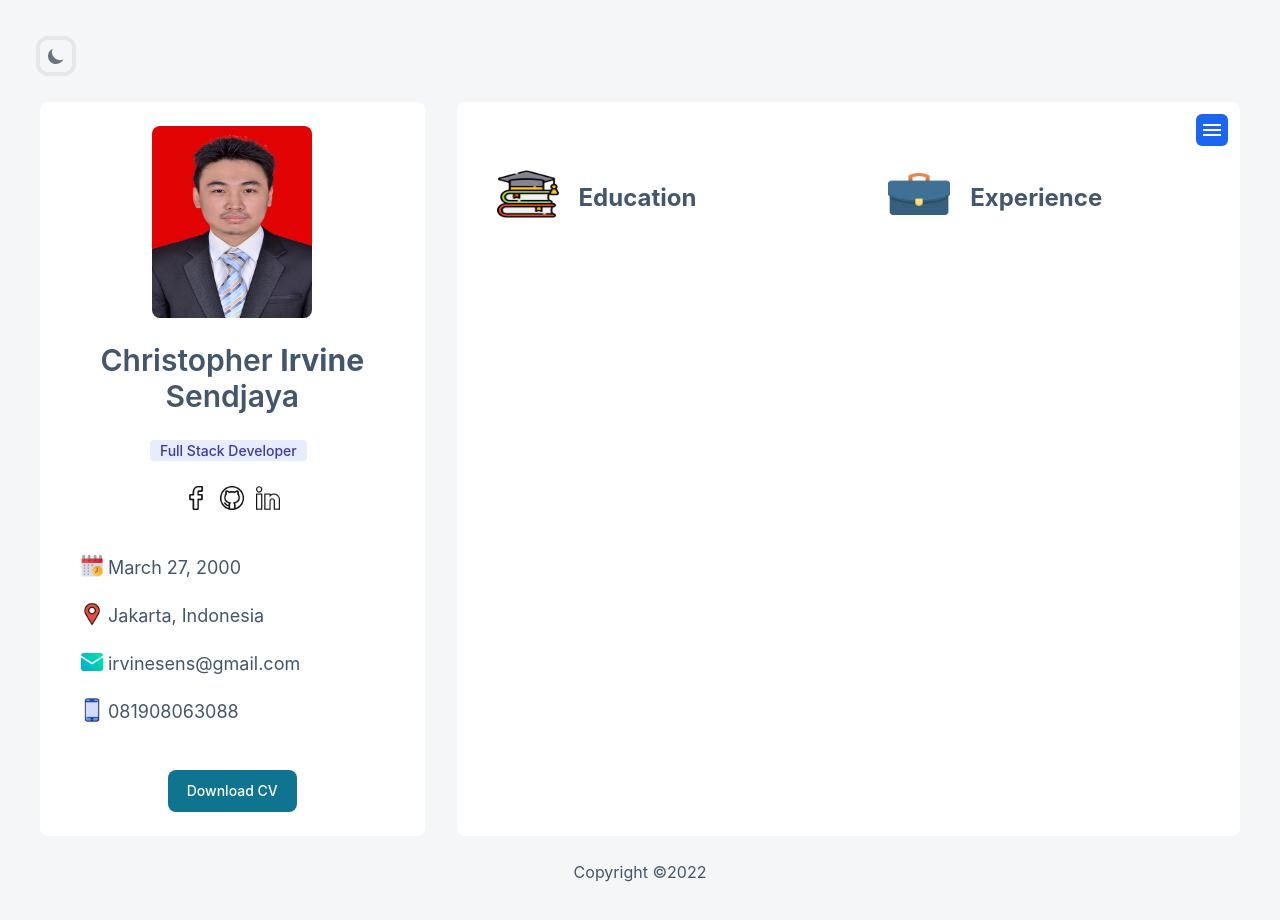
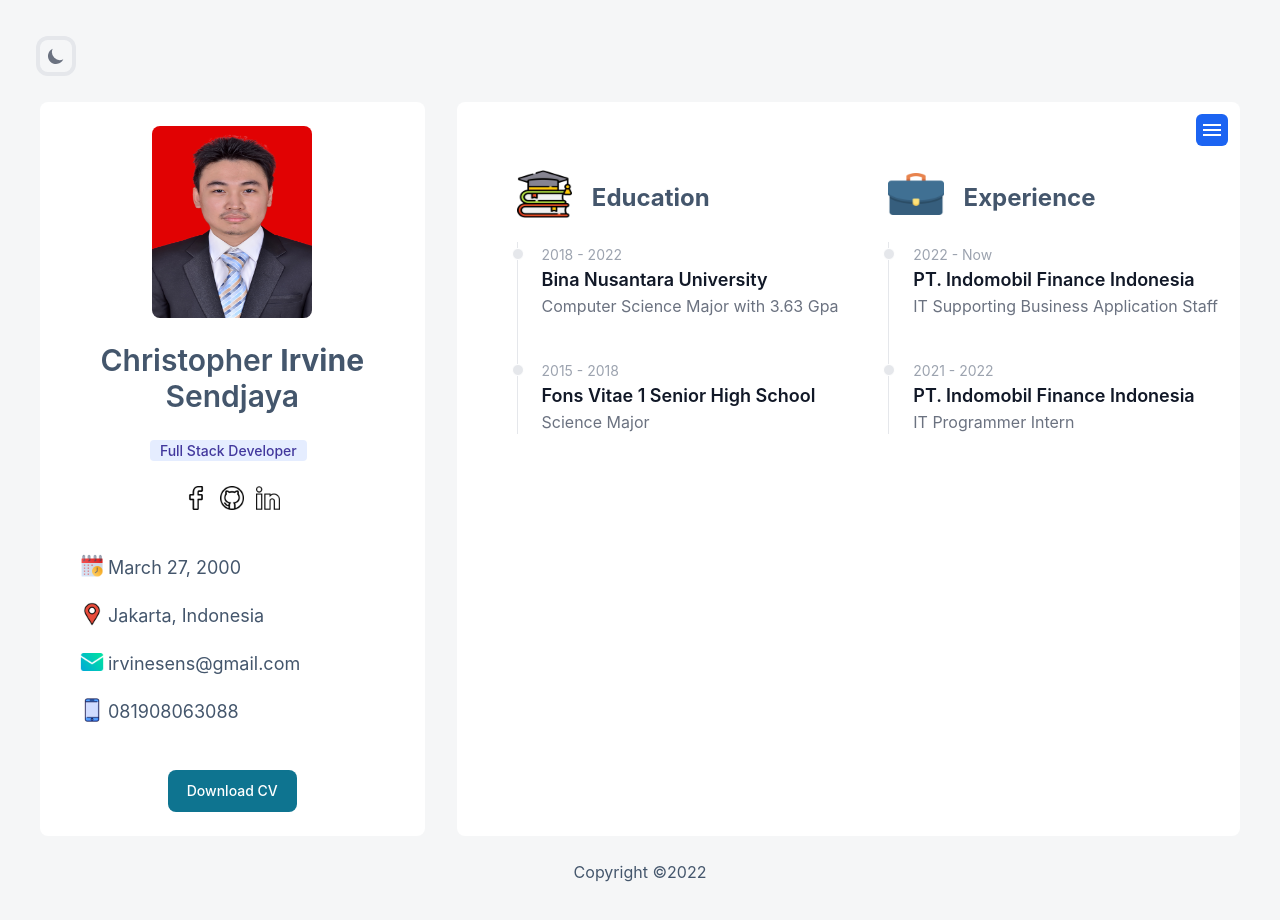
Before and after one commit to Magizuki/CV, a React (Create React App) app: page /Resume in a window 1280 px wide. Shown: the top 920 px of the page. Built offline with nearby package versions, Linux system fonts and the light colour scheme.

Commit message:
add timeline in resume component

```diff
--- a/src/components/Resume.js
+++ b/src/components/Resume.js
@@ -1,25 +1,90 @@
 import React from "react";
 import Navigation from "./Navigation"
+import { Timeline } from "flowbite-react"
 
 export default function Resume(){
     return (
         <React.Fragment>
             <Navigation width={window.innerWidth} />
             {window.innerWidth < 800 ? (<React.Fragment><br /><br /><br /></React.Fragment>) : (<React.Fragment><br /><br /></React.Fragment>)}
-            <div className="w-full lg:flex flex">
-                <div className="flex w-1/2">
-                    <img src="assets/icons/education/education.png" alt="web" className="hover:cursor-pointer w-1/5 lg:ml-5 lg:w-1/6 lg:h-12 h-20" />
-                    <span className="text-3xl font-bold lg:text-2xl ml-5 lg:mt-3 mt-5">Education</span>
-                    <br />
-                    <br />
-
+            <div className="w-full lg:flex lg:flex-row flex-col">
+                <div className="lg:flex-row flex-col block w-1/2 ml-10">
+                    <div className="flex-col">
+                        <div className="flex">
+                            <img src="assets/icons/education/education.png" alt="web" className="hover:cursor-pointer w-1/5 lg:w-1/6 lg:h-12 h-20" />
+                            <span className="text-3xl font-bold lg:text-2xl ml-5 lg:mt-3 mt-5">Education</span>
+                        </div>
+                        <br />
+                        <Timeline>
+                            <Timeline.Item>
+                                <Timeline.Point />
+                                <Timeline.Content>
+                                    <Timeline.Time>
+                                        2018 - 2022
+                                    </Timeline.Time>
+                                    <Timeline.Title>
+                                        Bina Nusantara University
+                                    </Timeline.Title>
+                                    <Timeline.Body>
+                                        Computer Science Major with 3.63 Gpa
+                                    </Timeline.Body>
+                                </Timeline.Content>
+                            </Timeline.Item>
+                            <Timeline.Item>
+                                <Timeline.Point />
+                                <Timeline.Content>
+                                    <Timeline.Time>
+                                        2015 - 2018
+                                    </Timeline.Time>
+                                    <Timeline.Title>
+                                        Fons Vitae 1 Senior High School
+                                    </Timeline.Title>
+                                    <Timeline.Body>
+                                        Science Major
+                                    </Timeline.Body>
+                                </Timeline.Content>
+                            </Timeline.Item>
+                        </Timeline>
+                    </div>
                 </div>
-                <div className="flex w-1/2">
-                    <img src="assets/icons/experience/experience.png" alt="web" className="hover:cursor-pointer ml-12 lg:ml-10 w-1/5 lg:w-1/6 lg:h-12 h-20" />
-                    <span className="text-3xl font-bold lg:text-2xl ml-5 lg:mt-3 mt-5">Experience</span>
-                    <br />
-                    <br />
-
+                <div className="lg:flex-row flex-col w-1/2 ml-10">
+                    <div className="flex-col">
+                        <div className="flex">
+                            <img src="assets/icons/experience/experience.png" alt="web" className="hover:cursor-pointer w-1/5 lg:w-1/6 lg:h-12 h-20" />
+                            <span className="text-3xl font-bold lg:text-2xl ml-5 lg:mt-3 mt-5">Experience</span>
+                        </div>
+                        <br />
+                        <Timeline>
+                            <Timeline.Item>
+                                <Timeline.Point />
+                                <Timeline.Content>
+                                    <Timeline.Time>
+                                        2022 - Now
+                                    </Timeline.Time>
+                                    <Timeline.Title>
+                                        PT. Indomobil Finance Indonesia
+                                    </Timeline.Title>
+                                    <Timeline.Body>
+                                        IT Supporting Business Application Staff
+                                    </Timeline.Body>
+                                </Timeline.Content>
+                            </Timeline.Item>
+                            <Timeline.Item>
+                                <Timeline.Point />
+                                <Timeline.Content>
+                                    <Timeline.Time>
+                                        2021 - 2022
+                                    </Timeline.Time>
+                                    <Timeline.Title>
+                                        PT. Indomobil Finance Indonesia
+                                    </Timeline.Title>
+                                    <Timeline.Body>
+                                        IT Programmer Intern
+                                    </Timeline.Body>
+                                </Timeline.Content>
+                            </Timeline.Item>
+                        </Timeline>
+                    </div>
                 </div>
             </div>
         </React.Fragment>
```
